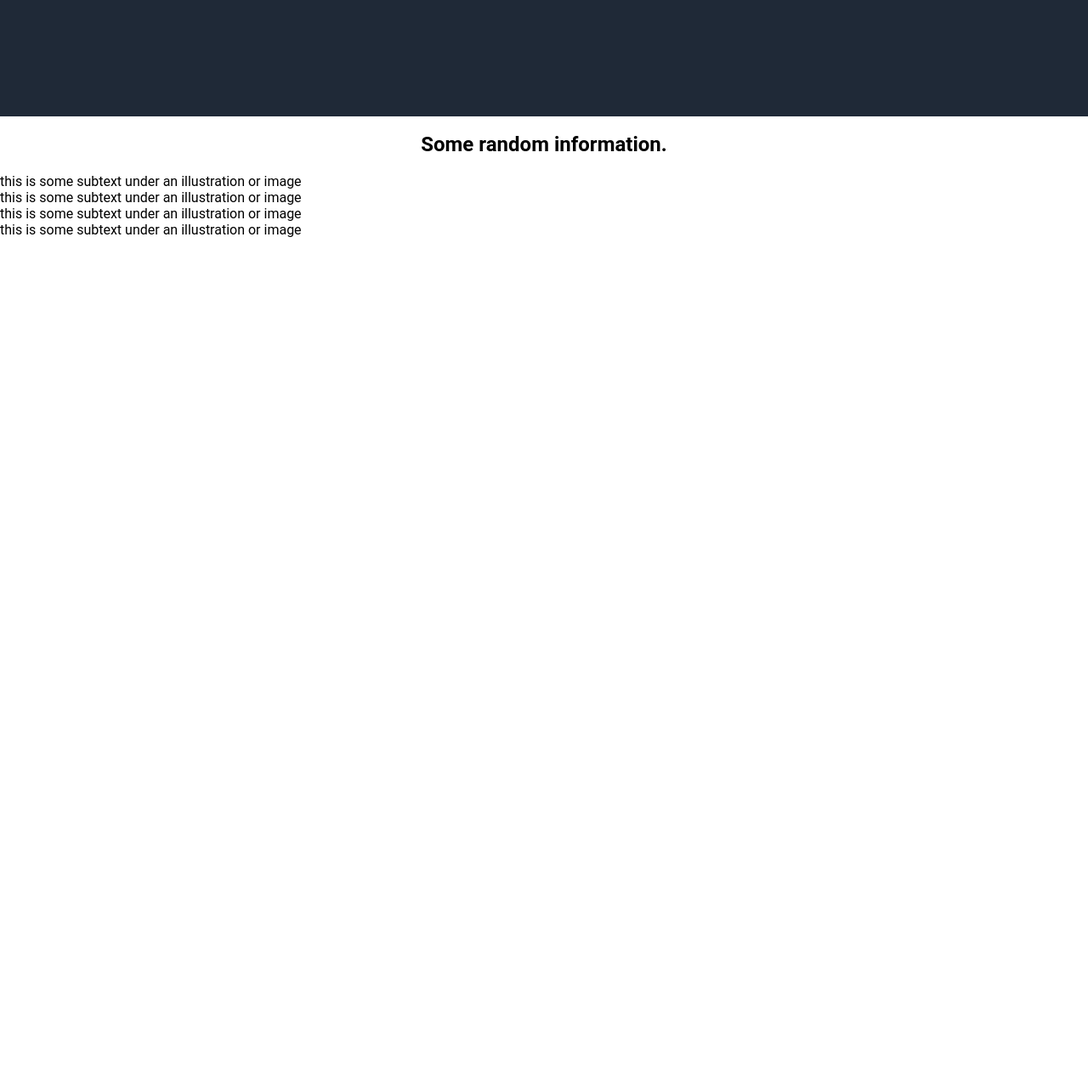
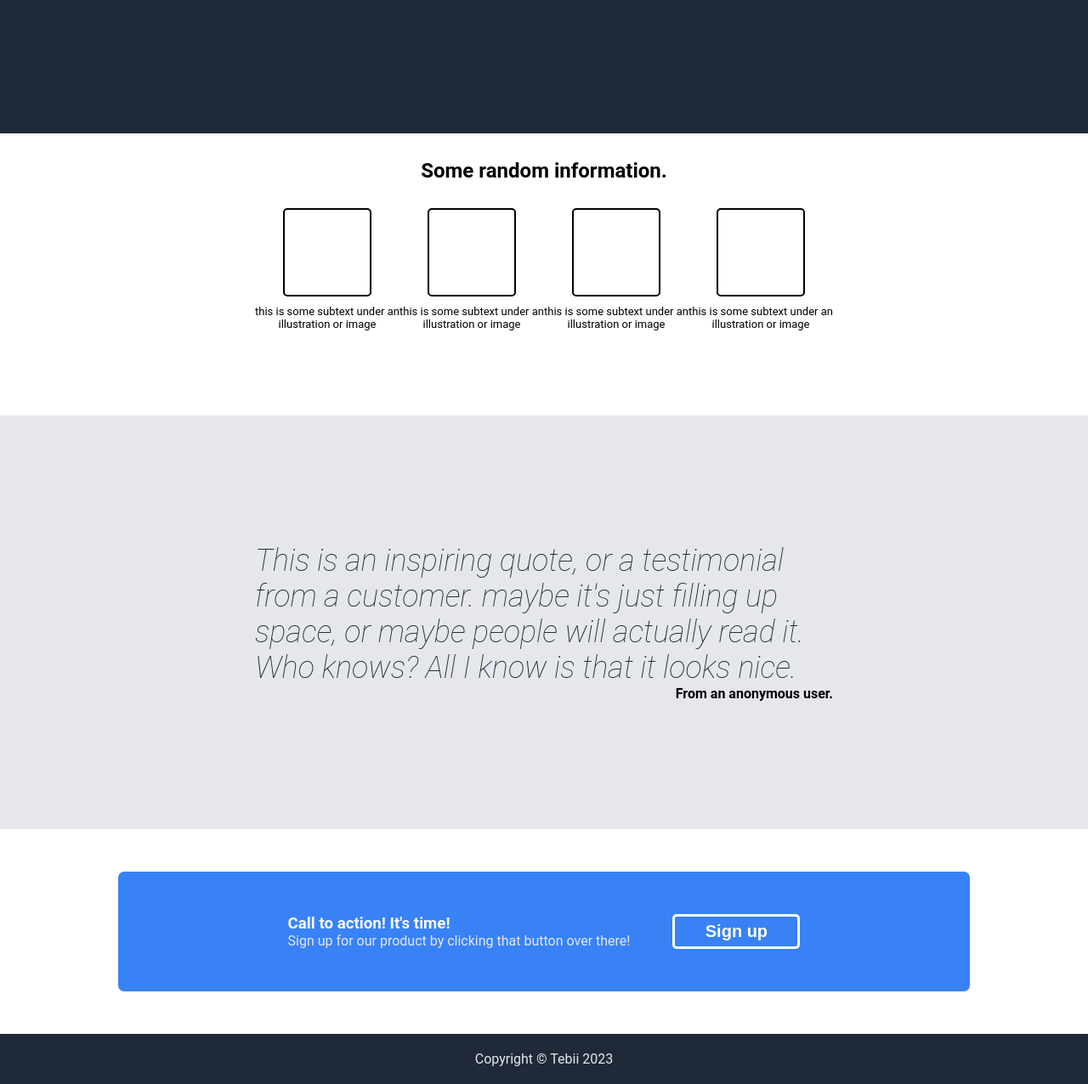
Before and after one commit to tebii/landing-page, a plain HTML site: page index.html in a window 1280 px wide. Shown: the part 502-1778 px from the top of the page at 85% size. Before the commit the page ends 800 px from the top, so only its background shows below. Drawn offline with Linux system fonts and the light colour scheme.

Commit message:
Add content-image, quote section, call to action and footer to index.html and style.css

```diff
--- a/index.html
+++ b/index.html
@@ -40,23 +40,50 @@
   <div class="content">
     <h2>Some random information.</h2>
     <div class="content-box">
+      <div>
         <div class="content-image"></div>
         <p>this is some subtext under an illustration or image</p>
+      </div>
+      <div>
         <div class="content-image"></div>
         <p>this is some subtext under an illustration or image</p>
+      </div>
+      <div>
         <div class="content-image"></div>
         <p>this is some subtext under an illustration or image</p>
+      </div>
+      <div>
         <div class="content-image"></div>
         <p>this is some subtext under an illustration or image</p>
+      </div>
+    </div>
   </div>
 
   <!-- quote -->
   <div class="quote">
+    <p class="quote-text">This is an inspiring quote, or a testimonial from a customer.
+      maybe it's just filling up space, or maybe people will actually
+      read it. Who knows? All I know is that it looks nice.
+    </p>
+    <p class="quote-author">From an anonymous user.</p>
   </div>
 
   <!-- call to action -->
   <div class="call_to_action">
+    <div class="call-box">
+      <div class="left-call">
+        <h3>Call to action! It's time!</h3>
+        <p>Sign up for our product by clicking that button over there!</p>
       </div>
+      <button>Sign up</button>
+    </div>
+  </div>
+
+  <!-- Footer -->
+  <footer>
+    <p>Copyright © Tebii 2023</p>
+  </footer>
+
 </body>
 
 </html>
--- a/style.css
+++ b/style.css
@@ -13,7 +13,7 @@ nav {
   background-color: #1F2937;
   justify-content: space-between;
   align-items: center;
-  padding: 0px 10rem;
+  padding: 10px 10rem;
 }
 .nav-logo > img {
  width: 86px;
@@ -73,6 +73,95 @@ nav {
  margin-top: 5px;
 }
 
+.content {
+  padding: 0px 300px 100px;
+}
 .content > h2 {
   text-align: center;
+  margin: 30px;
 }
+
+.content-box {
+  display: flex;
+  justify-content: center;
+  align-items: center;
+}
+
+.content-box > div {
+  display: flex;
+  flex-direction: column;
+  align-items: center;
+  justify-content: center;
+}
+
+.content-box p {
+  margin-top: 10px;
+  text-align: center;
+  font-size: 13px;
+}
+.content-image {
+  width: 100px;
+  height: 100px;
+  border: 2px solid;
+  border-radius: 5px;
+}
+
+.quote {
+  background-color: #E5E7EB;
+  display: flex;
+  flex-direction: column;
+  justify-content: center;
+  padding: 150px 300px;
+}
+.quote-text {
+  font-size: 36px;
+  font-style: italic;
+  font-weight: 100;
+  color: #1F2937;
+}
+
+.quote-author {
+  text-align: right;
+  font-weight: bold;
+}
+
+.call_to_action {
+  display: flex;
+  align-items: center;
+  justify-content: center;
+  padding: 50px 20px;
+}
+
+.call_to_action h3 {
+  padding: 0px;
+  margin: 0px;
+  color: #F9FAF8;
+}
+.call-box {
+  background-color: #3882F6;
+  display: flex;
+  padding: 50px 200px;
+  gap: 50px;
+  border-radius: 7px;
+}
+
+.call-box button {
+  border-radius: 5px;
+  border: solid white;
+  background-color: #3882F6;
+  width: 150px;
+  color: white;
+  font-weight: bold;
+  font-size: 20px;
+}
+
+.call-box p {
+  color: #E5E7EB;
+}
+
+footer {
+  background-color: #1F2937;
+  text-align: center;
+  color: #E5E7EB;
+  padding: 20px;
+}
```
Lines whose indentation alone changed are shown as unchanged.
